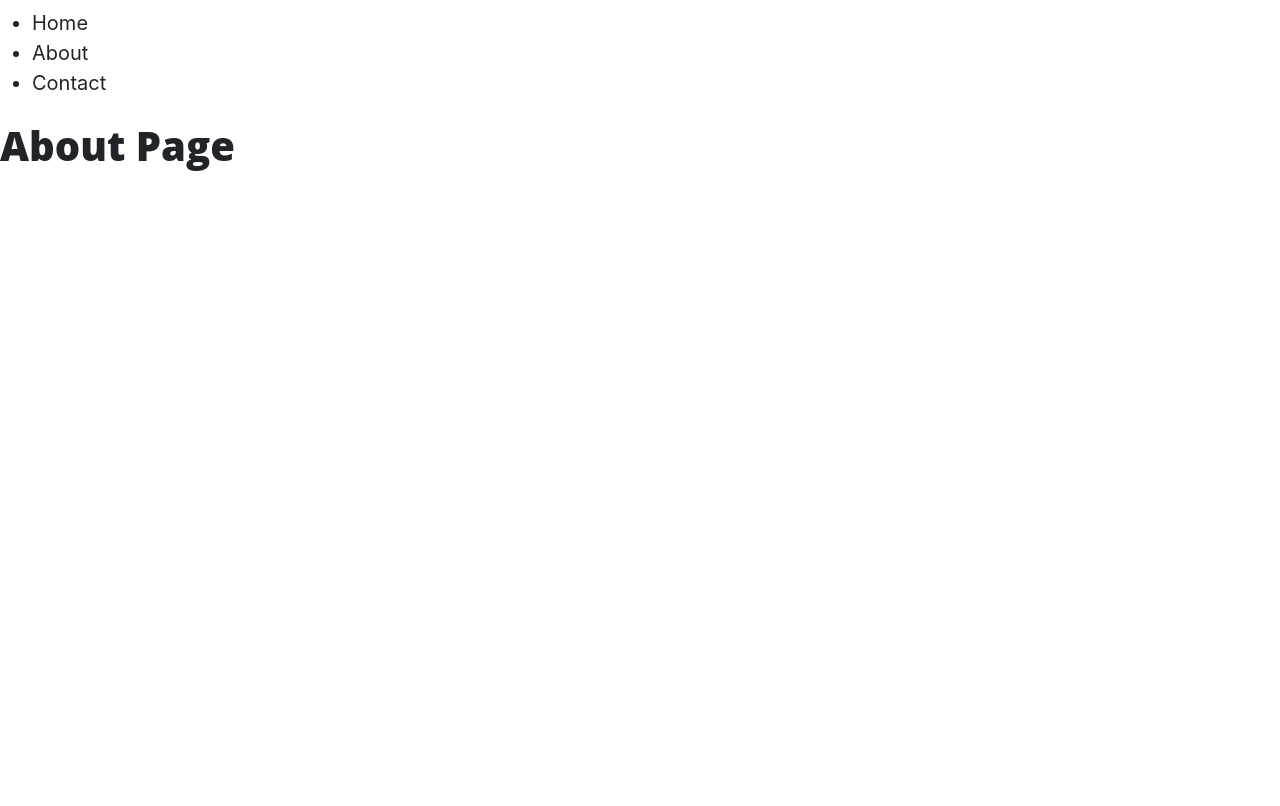
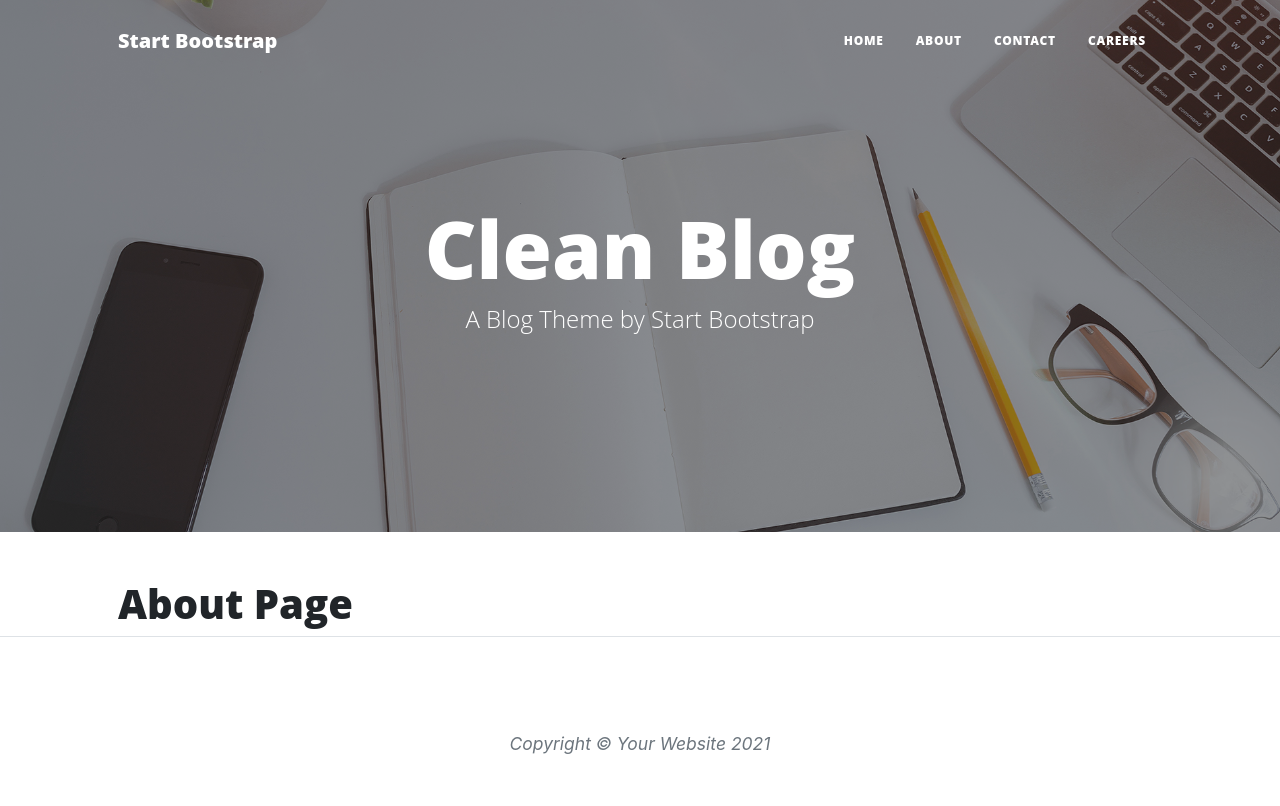
Before and after one commit to Brian-FullStack/First-Flask-App, a Flask app: page /about in a window 1280 px wide. Before the commit the page ends 171 px from the top, so only its background shows below. Run offline with Flask 2, Linux system fonts and the light colour scheme; some libraries are stand-ins or nearby versions.

Commit message:
Added boiler plate html from template, updated the nav link hrefs

```diff
--- a/templates/base.html
+++ b/templates/base.html
@@ -9,16 +9,84 @@
 </head>
 <body>
 
-    <nav class="navbar">
-        <ul>
-            <li><a href="{{ url_for('index') }}">Home</a></li>
-            <li><a href="{{ url_for('about') }}">About</a></li>
-            <li><a href="{{ url_for('contact') }}">Contact</a></li>
-        </ul>
+       <!-- Navigation-->
+       <nav class="navbar navbar-expand-lg navbar-light" id="mainNav">
+        <div class="container px-4 px-lg-5">
+            <a class="navbar-brand" href="{{ url_for('index')}}">Start Bootstrap</a>
+            <button class="navbar-toggler" type="button" data-bs-toggle="collapse" data-bs-target="#navbarResponsive" aria-controls="navbarResponsive" aria-expanded="false" aria-label="Toggle navigation">
+                Menu
+                <i class="fas fa-bars"></i>
+            </button>
+            <div class="collapse navbar-collapse" id="navbarResponsive">
+                <ul class="navbar-nav ms-auto py-4 py-lg-0">
+                    <li class="nav-item"><a class="nav-link px-lg-3 py-3 py-lg-4" href="{{ url_for('index')}}">Home</a></li>
+                    <li class="nav-item"><a class="nav-link px-lg-3 py-3 py-lg-4" href="{{ url_for('about')}}">About</a></li>
+                    <li class="nav-item"><a class="nav-link px-lg-3 py-3 py-lg-4" href="{{ url_for('contact')}}">Contact</a></li>
+                    <li class="nav-item"><a class="nav-link px-lg-3 py-3 py-lg-4" href="{{ url_for('careers')}}">Careers</a></li>
+                </ul>
+            </div>
+        </div>
     </nav>
+    <!-- Page Header-->
+    {% set url_bg_image=url_for('static', filename='assets/img/home-bg.jpg') %}
+    <header class="masthead" style="background-image: url('{{ url_bg_image }}')">
+        <div class="container position-relative px-4 px-lg-5">
+            <div class="row gx-4 gx-lg-5 justify-content-center">
+                <div class="col-md-10 col-lg-8 col-xl-7">
+                    <div class="site-heading">
+                        <h1>Clean Blog</h1>
+                        <span class="subheading">A Blog Theme by Start Bootstrap</span>
+                    </div>
+                </div>
+            </div>
+        </div>
+    </header>
+    <!-- Main Content-->
+    <div class="container px-4 px-lg-5">
 
-    {% block content %}
-    {% endblock %}
+        {% block content%}
+        {% endblock %}
 
+    </div>
+    <!-- Footer-->
+    <footer class="border-top">
+        <div class="container px-4 px-lg-5">
+            <div class="row gx-4 gx-lg-5 justify-content-center">
+                <div class="col-md-10 col-lg-8 col-xl-7">
+                    <ul class="list-inline text-center">
+                        <li class="list-inline-item">
+                            <a href="#!">
+                                <span class="fa-stack fa-lg">
+                                    <i class="fas fa-circle fa-stack-2x"></i>
+                                    <i class="fab fa-twitter fa-stack-1x fa-inverse"></i>
+                                </span>
+                            </a>
+                        </li>
+                        <li class="list-inline-item">
+                            <a href="#!">
+                                <span class="fa-stack fa-lg">
+                                    <i class="fas fa-circle fa-stack-2x"></i>
+                                    <i class="fab fa-facebook-f fa-stack-1x fa-inverse"></i>
+                                </span>
+                            </a>
+                        </li>
+                        <li class="list-inline-item">
+                            <a href="#!">
+                                <span class="fa-stack fa-lg">
+                                    <i class="fas fa-circle fa-stack-2x"></i>
+                                    <i class="fab fa-github fa-stack-1x fa-inverse"></i>
+                                </span>
+                            </a>
+                        </li>
+                    </ul>
+                    <div class="small text-center text-muted fst-italic">Copyright &copy; Your Website 2021</div>
+                </div>
+            </div>
+        </div>
+    </footer>
+    <!-- Bootstrap core JS-->
+    <script src="https://cdn.jsdelivr.net/npm/bootstrap@5.1.3/dist/js/bootstrap.bundle.min.js"></script>
+    <!-- Core theme JS-->
+    <script src="js/scripts.js"></script>
 </body>
 </html>
```
